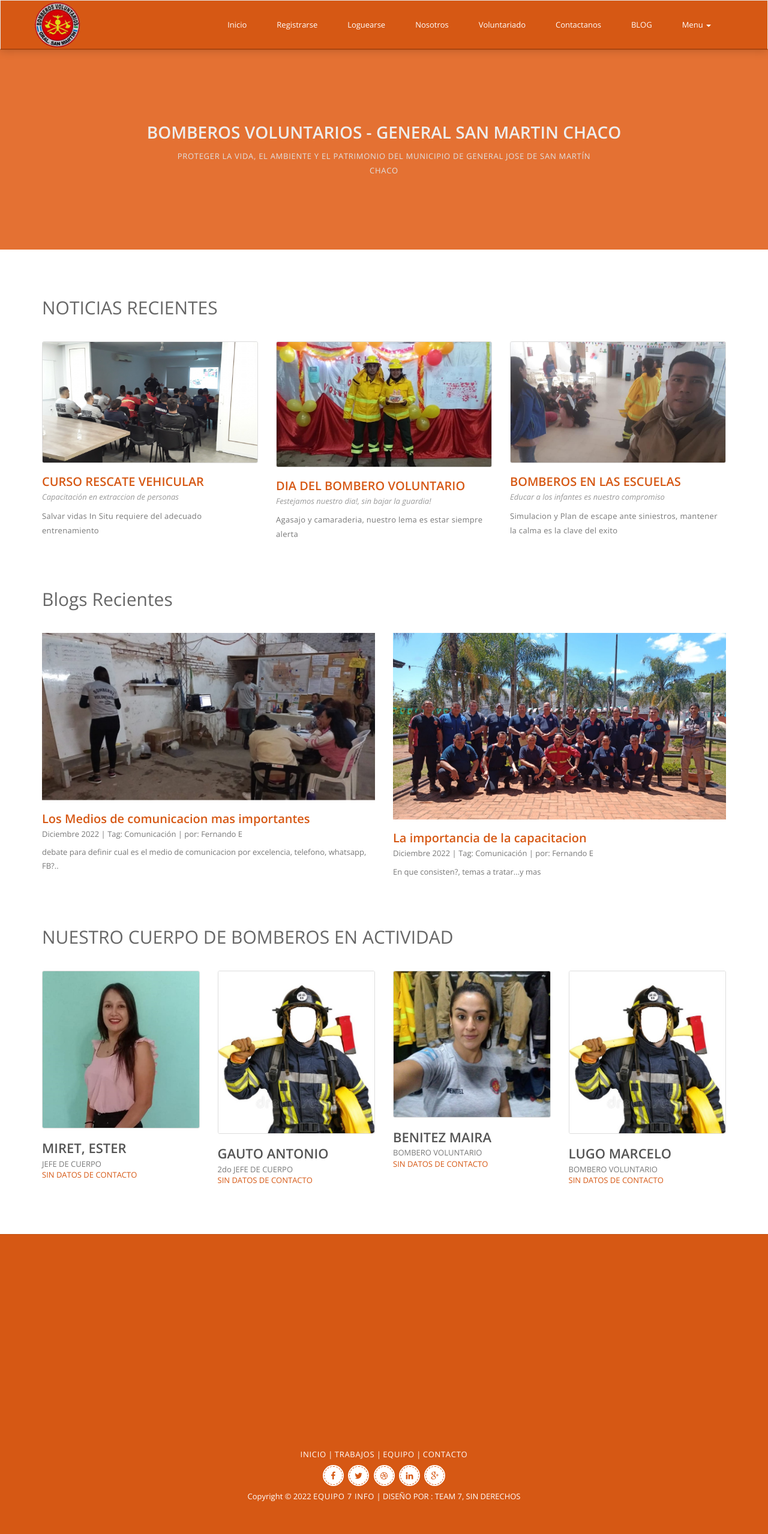
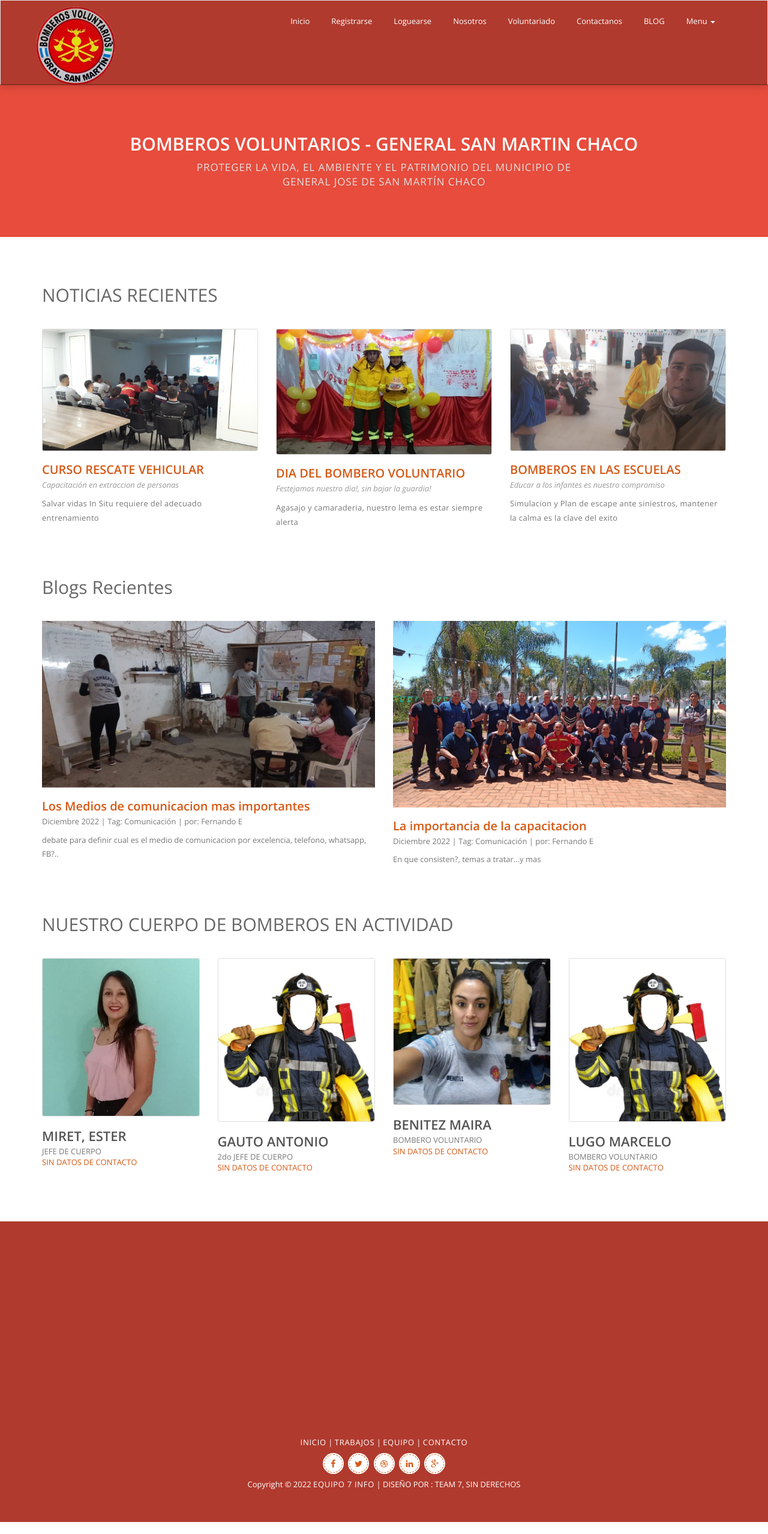
Before and after one commit to gabbyhuell/Equipo7_ProyectoWeb, a Django app: page / in a window 1280 px wide. Shown: the whole page at 60% size. Run offline with Django 4.2, Linux system fonts and the light colour scheme; some libraries are stand-ins or nearby versions; grey boxes are pictures that could not be loaded.

Commit message:
Squashed commit of the following:
commit 7cf5dfe84e42a68939171cd1b63a799c77f9d143
Author: F4lleau <119739015+F4lleau@users.noreply.github.com>
Date:   Sat Dec 17 20:03:35 2022 -0300

    CAMBIO HEADER BOTONES

commit f097b57ac62aaa568ae75426f381f0a649aea4eb
Author: F4lleau <119739015+F4lleau@users.noreply.github.com>
Date:   Sat Dec 17 19:50:58 2022 -0300

    CAMBIO PADDING SUSCRIBE

commit 8170c559f17e2f128a398fd0a7e584a3c01adb2c
Author: F4lleau <119739015+F4lleau@users.noreply.github.com>
Date:   Sat Dec 17 19:42:33 2022 -0300

    cambio padding banner

commit 0e589fd3ccaefbc595bc2d0344a5853f4a26804b
Author: F4lleau <119739015+F4lleau@users.noreply.github.com>
Date:   Sat Dec 17 19:37:21 2022 -0300

    Update style.css

commit a1d4fdbe515e3e2c3788d6d07e0dd55152d85b0c
Author: F4lleau <119739015+F4lleau@users.noreply.github.com>
Date:   Sat Dec 17 13:22:02 2022 -0300

    Update style.css

commit cbe3bbe13fde77395b5db55a5f6419e1369624be
Author: F4lleau <119739015+F4lleau@users.noreply.github.com>
Date:   Fri Dec 16 23:01:09 2022 -0300

    Update style.css

commit c8f56027ecc930f442bbcfc7e2cbb2760a666296
Author: F4lleau <119739015+F4lleau@users.noreply.github.com>
Date:   Fri Dec 16 22:43:12 2022 -0300

    Update prueba.py

commit 35937ee018d74efe479abf589ea392594b276de9
Author: F4lleau <119739015+F4lleau@users.noreply.github.com>
Date:   Fri Dec 16 22:38:37 2022 -0300

    prueba

```diff
--- a/ProjectFinal/blog/blog/settings.py
+++ b/ProjectFinal/blog/blog/settings.py
@@ -131,7 +131,7 @@ USE_TZ = True
 # Static files (CSS, JavaScript, Images)
 # https://docs.djangoproject.com/en/4.1/howto/static-files/
 
-STATIC_URL = 'static/'
+STATIC_URL = '/static/'
 
 LOGIN_URL = 'login.html'
 
--- /dev/null
+++ b/ProjectFinal/blog/webapp/prueba.py
@@ -0,0 +1,2 @@
+print("Prueba")
+#asdfasdf
--- a/ProjectFinal/blog/webapp/static/css/style.css
+++ b/ProjectFinal/blog/webapp/static/css/style.css
@@ -60,17 +60,17 @@ hr{
 
 header .navbar {
 	margin: 0;
-	background: #d65814;
+	background: #B03A2E;
 	border-radius: 0;
 	border-bottom: 2px solid rgba(0,0,0,0.2);
 	box-shadow: 0 1px 15px rgba(0,0,0,0.2);
 }
 header .navbar-default .navbar-nav>li>a {
-	margin: 25px 10px;
-	padding-top: 6px;
+	margin: 15px 3px;
+	padding-top: 10px;
 	color: #fff;
-	padding-bottom: 6px;
-	border-radius: 2px;
+	padding-bottom: 10px;
+	border-radius: 3px;
 }
 
 header .navbar-default .navbar-nav>li>a:hover,
@@ -104,7 +104,7 @@ header .navbar-nav .dropdown-menu:after {
 
 header .navbar-nav .dropdown-menu:before {
 	border-color: rgba(194, 225, 245, 0);
-	border-bottom-color: #d65814;
+	border-bottom-color: #fff;
 	border-width: 8px;
 	margin-right: -1px;
 }
@@ -113,9 +113,9 @@ header .navbar-brand {
 	height: auto;
 }
 header .navbar-brand img {
-	position: center;
+	position: relative;
 	top: 5px;
-	max-width: 80px;
+	max-width: 140px;
 }
 
 /*
@@ -123,27 +123,27 @@ header .navbar-brand img {
  */
 
 .banner {
-	background: #e47133;
-	padding-top: 120px;
-	padding-bottom: 120px;
+	background: #E74C3C;
+	padding-top: 80px;
+	padding-bottom: 80px;
 	text-align: center;
 }
 
 .banner h2 {
 	margin-top: 0;
 	margin-bottom: 0;
-	font-size: 28px;
+	font-size: 30px;
 	line-height: 35px;
-	color: #eee;
+	color: #FBFCFC;
 	text-transform: capitalize;
 }
 .banner p {
 	max-width: 700px;
 	margin: 0 auto;
 	margin-top: 10px;
-	font-size: 13px;
+	font-size: 17px;
 	line-height: 24px;
-	color: rgb(130, 130, 130);
+	color: #FBFCFC;
 	text-transform: uppercase;
 	letter-spacing: 0.055em;
 }
@@ -269,9 +269,9 @@ header .navbar-brand img {
 
 .subscribe {
 	margin-top: 60px;
-	padding-top: 80px;
-	padding-bottom: 80px;
-	background: #f8f8f8;
+	padding-top: 60px;
+	padding-bottom: 60px;
+	background: #CCD1D1;
 	border-top: 1px solid #ddd;
 	border-bottom: 1px solid #ddd;
 }
@@ -387,7 +387,7 @@ header .navbar-brand img {
 footer {
 	margin-top: 80px;
 	padding: 50px 0;
-	background: #d65814;
+	background: #B03A2E;
 	text-align: center;
 	border-top: 1px solid rgba(0,0,0,0.1);
 }
--- a/ProjectFinal/blog/webapp/templates/index.html
+++ b/ProjectFinal/blog/webapp/templates/index.html
@@ -11,11 +11,11 @@
 
 			<!-- Styles -->
 			<!-- Bootstrap CSS -->
-			<link href="static/css/bootstrap.min.css" rel="stylesheet">
+			<link href="../static/css/bootstrap.min.css" rel="stylesheet">
 			<!-- Font awesome CSS -->
-			<link href="static/css/font-awesome.min.css" rel="stylesheet">
+			<link href="../static/css/font-awesome.min.css" rel="stylesheet">
 			<!-- Custom CSS -->
-			<link href="static/css/style.css" rel="stylesheet">
+			<link href="../static/css/style.css" rel="stylesheet">
 
 			<!-- Favicon -->
 			<link rel="shortcut icon" href="#">
```
Also changed, not shown: ProjectFinal/blog/webapp/migrations/0005_auto_20221211_2120.py (added), README.md.
